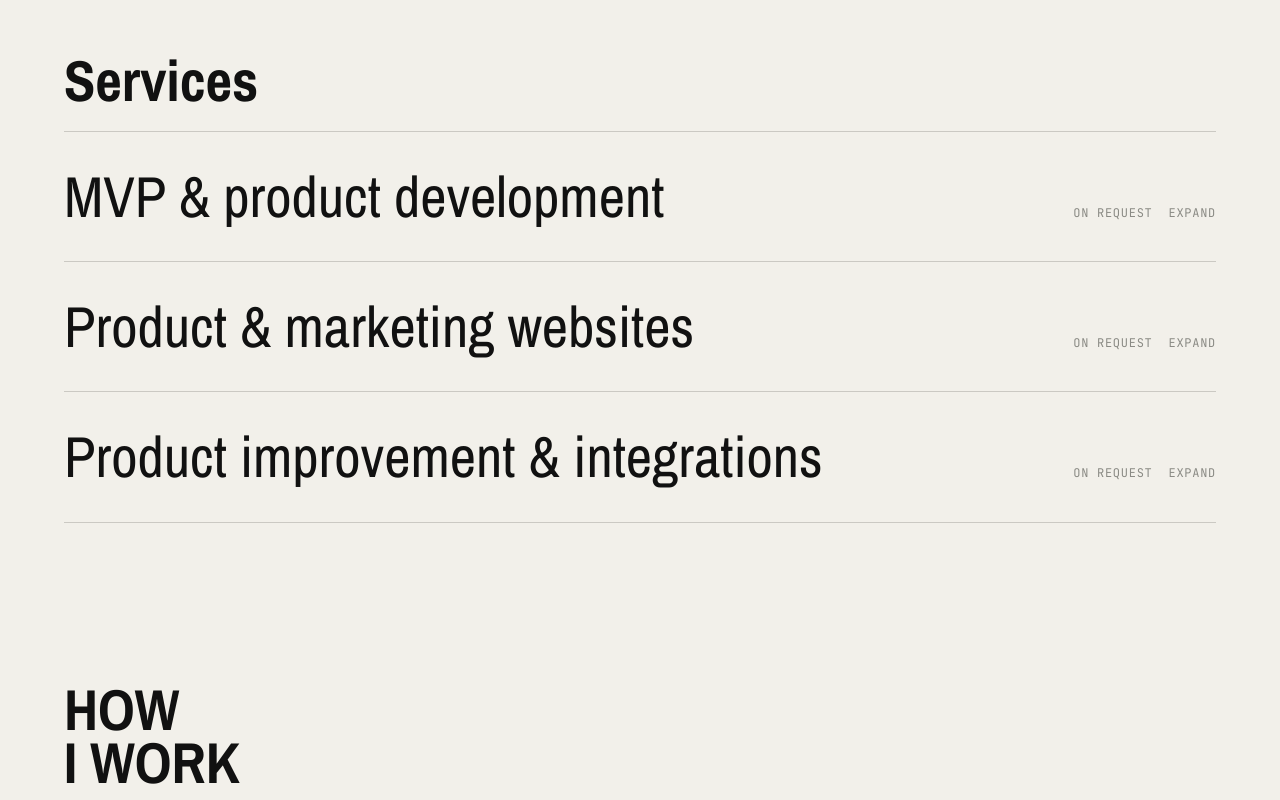
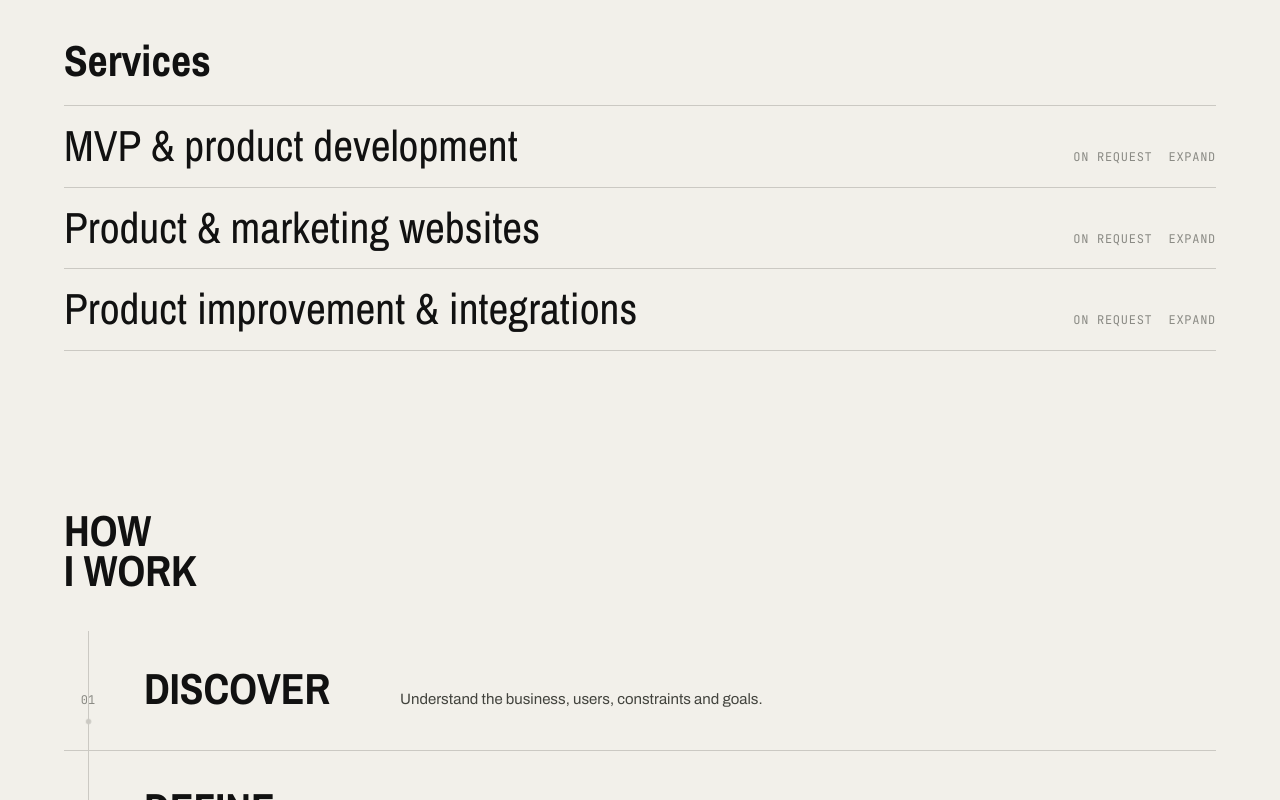
Before and after one commit to hagonin/cham-studio, a Next.js app: page /en/ in a window 1280 px wide. Shown: the part 7500-8300 px from the top of the page. Built offline with nearby package versions, Linux system fonts and the light colour scheme.

Commit message:
style(type): shrink section titles to 52px and tighten service names

```diff
--- a/app/globals.css
+++ b/app/globals.css
@@ -68,7 +68,7 @@
      de taille identique ne se hiérarchisent pas entre eux, et le nom cessait
      de dominer parce que plus rien ne lui cédait le pas. Une seule dimension
      doit crier ; ici c'est le nom. */
-  --display-s: clamp(2.25rem, 4.5vw, 4.5rem); /* titres de section — 72 px max */
+  --display-s: clamp(1.75rem, 3.4vw, 3.25rem); /* titres de section — 52 px max */
   /* la revendication — 96 px, le plafond au-delà duquel une page hurle */
   --display-m: clamp(2.75rem, 6vw, 6rem);
   /* le nom : le wordmark pleine largeur du hero, et lui seul */
--- a/components/ServiceItem.module.css
+++ b/components/ServiceItem.module.css
@@ -28,6 +28,9 @@
 .name {
   font-family: var(--font-display-stack);
   font-size: var(--display-s);
+  /* Même interligne d'affichage que le titre de section : un intitulé de
+     prestation sur deux lignes ne doit pas se lire comme un paragraphe. */
+  line-height: 0.92;
   flex: 1;
 }
 
```
